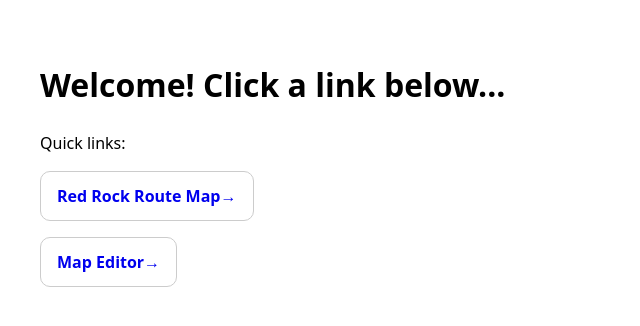
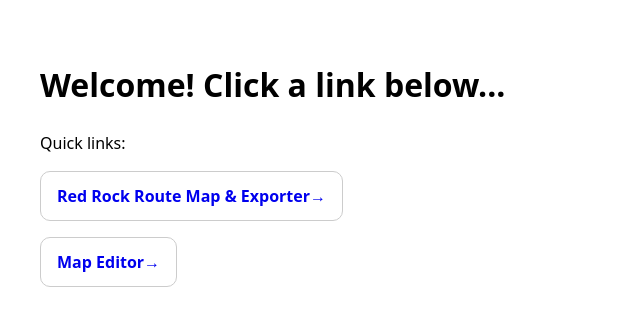
Before and after one commit to mrfestafiesta/fedcalc, a plain HTML site: page index.html in a window 1280 px wide. Shown: the whole page, without its empty margins (0-640 px from the left). Drawn offline with Linux system fonts and the light colour scheme.

Commit message:
Update index.html

```diff
--- a/index.html
+++ b/index.html
@@ -12,7 +12,7 @@
 <body>
   <h1>Welcome! Click a link below...</h1>
   <p>Quick links:</p>
-  <p><a class="button" href="v2.18 - Red Rock Updates">Red Rock Route Map→</a></p>
+  <p><a class="button" href="v2.19 - Path Exports">Red Rock Route Map & Exporter→</a></p>
   <p><a class="button" href="_Map Editor"> Map Editor→</a></p>
 
 
```
